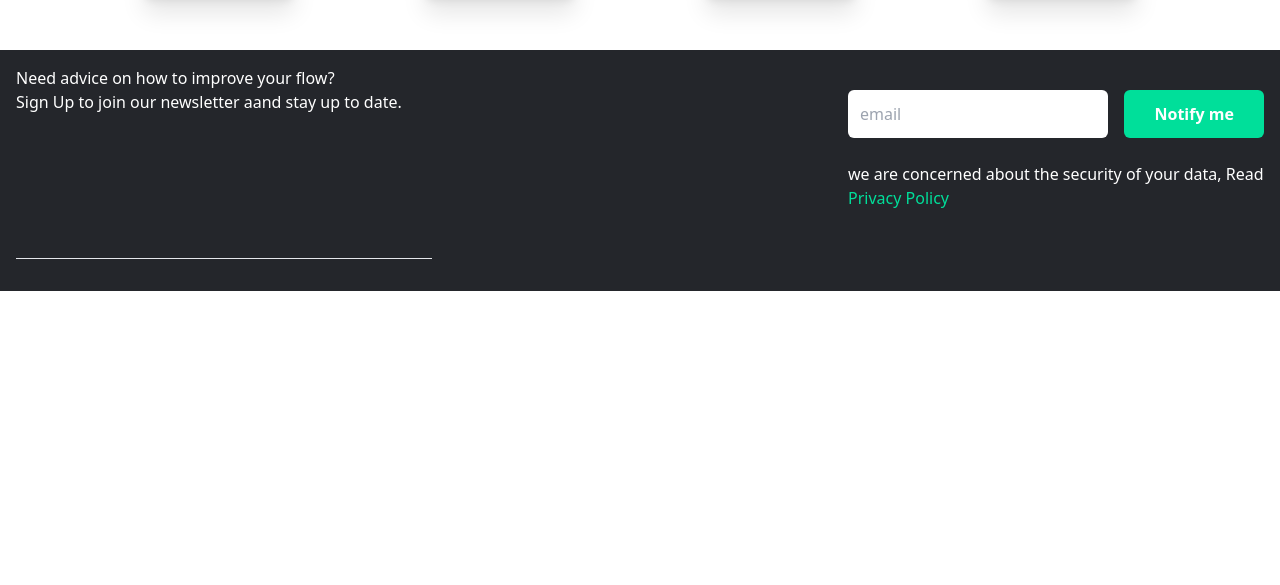
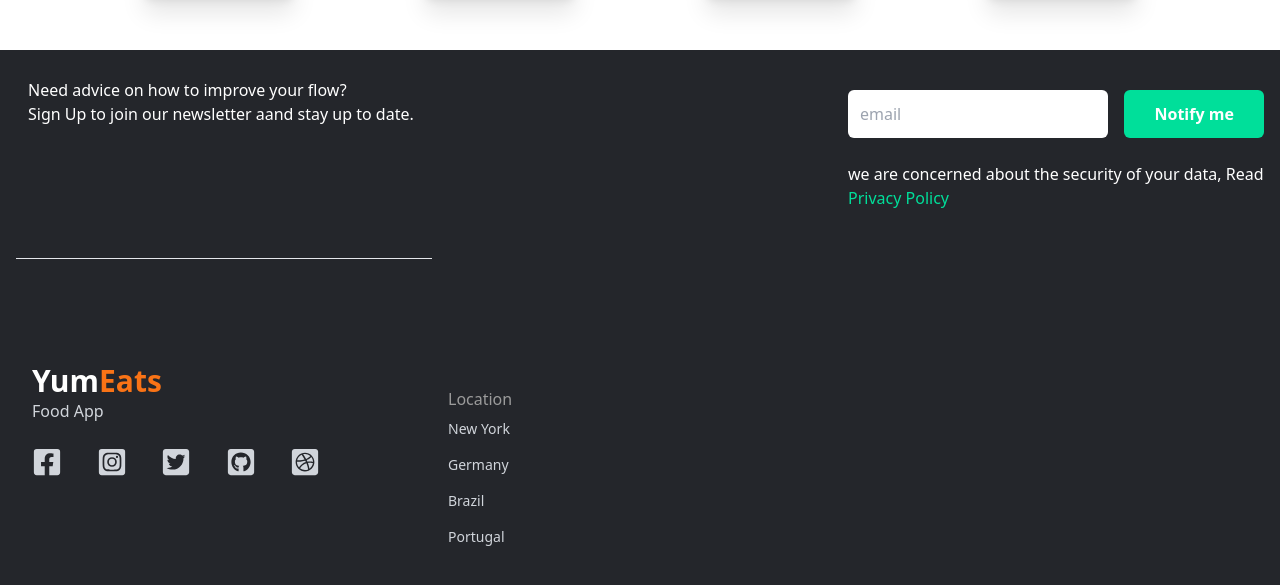
Before and after one commit to vagnerpelais/yumeats-react, a React (Create React App) app: page / in a window 1280 px wide. Shown: the part 4850-5435 px from the top of the page. Before the commit the page ends 5141 px from the top, so only its background shows below. Built offline with nearby package versions, Linux system fonts and the light colour scheme.

Commit message:
added footer component  implementation

```diff
--- a/src/App.js
+++ b/src/App.js
@@ -1,5 +1,6 @@
 import Categories from "./components/categories/Categories";
 import Feature from "./components/feature/Feature";
+import Footer from "./components/footer/Footer";
 import Meal from "./components/meal/Meal";
 import Newsletter from "./components/newsletter/Newsletter";
 import QuickDelivery from "./components/quickdelivery/QuickDelivery";
@@ -16,6 +17,7 @@ function App() {
       <Meal />
       <Categories />
       <Newsletter />
+      <Footer />
     </div>
   );
 }
--- a/src/components/footer/Footer.js
+++ b/src/components/footer/Footer.js
@@ -0,0 +1,51 @@
+import { FaDribbbleSquare, FaFacebookSquare, FaGithubSquare, FaInstagramSquare, FaTwitterSquare } from "react-icons/fa"
+
+const Footer = () => {
+  return (
+    <div className="w-full m-auto px-4 py-2 bg-[#24262b]">
+      <div className="py-16 px-4 grid lg:grid-cols-3 gap-8 text-gray-300">
+        <div>
+            <h1 className="w-full flex text-3xl font-bold text-white">
+                Yum
+                <p className="text-orange-500 font-bold">
+                    Eats
+                </p>
+            </h1>
+            <p>
+                Food App
+            </p>
+            <div className="flex justify-between md:w-[75%] my-6">
+                <FaFacebookSquare className="cursor-pointer" size={30}/>
+                <FaInstagramSquare className="cursor-pointer" size={30}/>
+                <FaTwitterSquare className="cursor-pointer" size={30}/>
+                <FaGithubSquare className="cursor-pointer" size={30}/>
+                <FaDribbbleSquare className="cursor-pointer" size={30}/>
+            </div>
+        </div>
+        <div className="lg:col-span-2 flex justify-between mt-6">
+            <div>
+                <h6 className="font-medium text-[#9b9b9b]">
+                    Location
+                </h6>
+                <ul>
+                    <li className="py-2 text-sm cursor-pointer">
+                        New York
+                    </li>
+                    <li className="py-2 text-sm cursor-pointer">
+                        Germany
+                    </li>
+                    <li className="py-2 text-sm cursor-pointer">
+                        Brazil
+                    </li>
+                    <li className="py-2 text-sm cursor-pointer">
+                        Portugal
+                    </li>
+                </ul>
+            </div>
+        </div>
+      </div>
+    </div>
+  )
+}
+
+export default Footer
--- a/src/components/newsletter/Newsletter.js
+++ b/src/components/newsletter/Newsletter.js
@@ -4,7 +4,7 @@ const Newsletter = () => {
   return (
     <div className="w-full m-auto text-white px-4 bg-[#24262b]">
       <div className="mx-auto grid lg:grid-cols-3">
-        <div className="lg:col-span-2 my-4">
+        <div className="lg:col-span-2 my-4 p-3">
             <h1>
                 Need advice on how to improve your flow?
             </h1>
@@ -21,7 +21,7 @@ const Newsletter = () => {
             </div>
             <p>
                 we are concerned about the security of your data, Read{" "}
-                <span className="text-[#00df9a]">
+                <span className="text-[#00df9a] cursor-pointer hover:text-[#c1ffeb]">
                     Privacy Policy
                 </span>
             </p>
```
